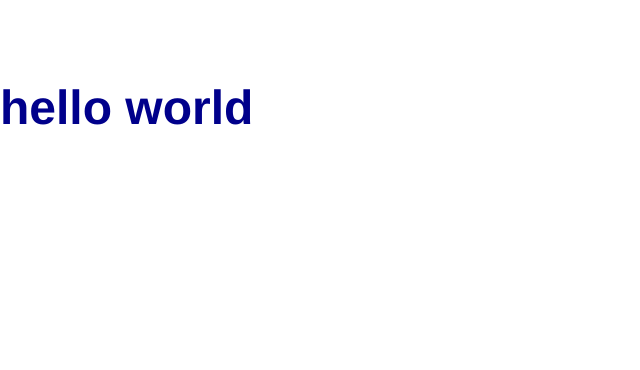
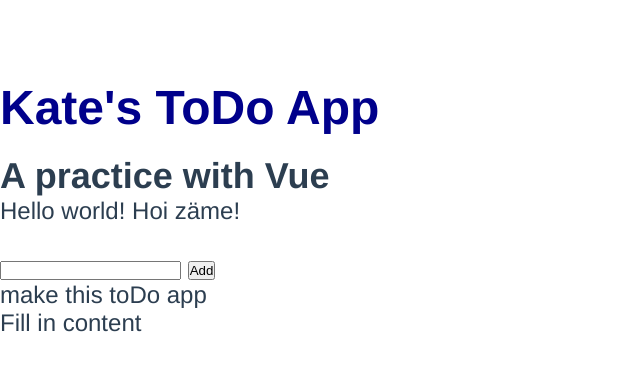
Before and after one commit to atournikate/firstVue, a plain HTML site: page index.html in a window 1280 px wide. Shown: the whole page, without its empty margins (0-640 px from the left). Drawn offline with nearby package versions, Linux system fonts and the light colour scheme.

Commit message:
Do 02.09.21 1200 kme

```diff
--- a/index.html
+++ b/index.html
@@ -9,15 +9,68 @@
   </head>
   <body>
     <div id="app">
-      <h1>hello world</h1>
+      <h1>{{ title }}</h1>
+      <h2>{{ title2 }}</h2>
+      <p>{{ message + blabla }}</p>
+
+      <br />
+
+      <form v-on:submit.prevent="addItem">
+        <input type="text" name="title" v-model="itemTitle" />
+        <button type="submit">Add</button>
+      </form>
+      <!--first version of toDo item-->
+      <!-- <ul>
+        <li>{{ toDoItem.title }}</li>
+      </ul> -->
+
+      <!--second version of toDo item-->
+      <!--use a For Loop to generate all entries in toDoItems data array-->
+      <ul>
+        <!-- <li v-for="item in toDoItems">{{ item.title }}</li> -->
+        <!--or same results... v-for='object in objectArray (in data)'-->
+        <li v-for="i in toDoItems">{{ i.title }}</li>
+      </ul>
     </div>
 
+    <!--load vue.js CDN here-->
     <script src="https://cdn.jsdelivr.net/npm/vue@2.6.14/dist/vue.js"></script>
+    <!--load Vue instance - typically want only ONE instance-->
+    <script>
+      //methods are Functions attached to an Object
+      // function checkbox() {
+      //   if (isComplete == false) {
+      //     var checkbox = `<input type="checkbox" value=
+      //   }
+      // }
 
-    <script>
       var app = new Vue({
         el: "#app",
-        data: {},
+        data: {
+          title: "Kate's ToDo App",
+          title2: "A practice with Vue",
+          message: " Hello world!",
+          blabla: " Hoi zäme!",
+          itemTitle: "",
+          toDoItems: [
+            {
+              title: "make this toDo app",
+              isComplete: false,
+            },
+            {
+              title: "Fill in content",
+              isComplete: false,
+            },
+          ],
+        },
+        methods: {
+          addItem() {
+            this.toDoItems.push({
+              title: this.itemTitle,
+              isComplete: false,
+            });
+          },
+        },
       });
     </script>
   </body>
```
